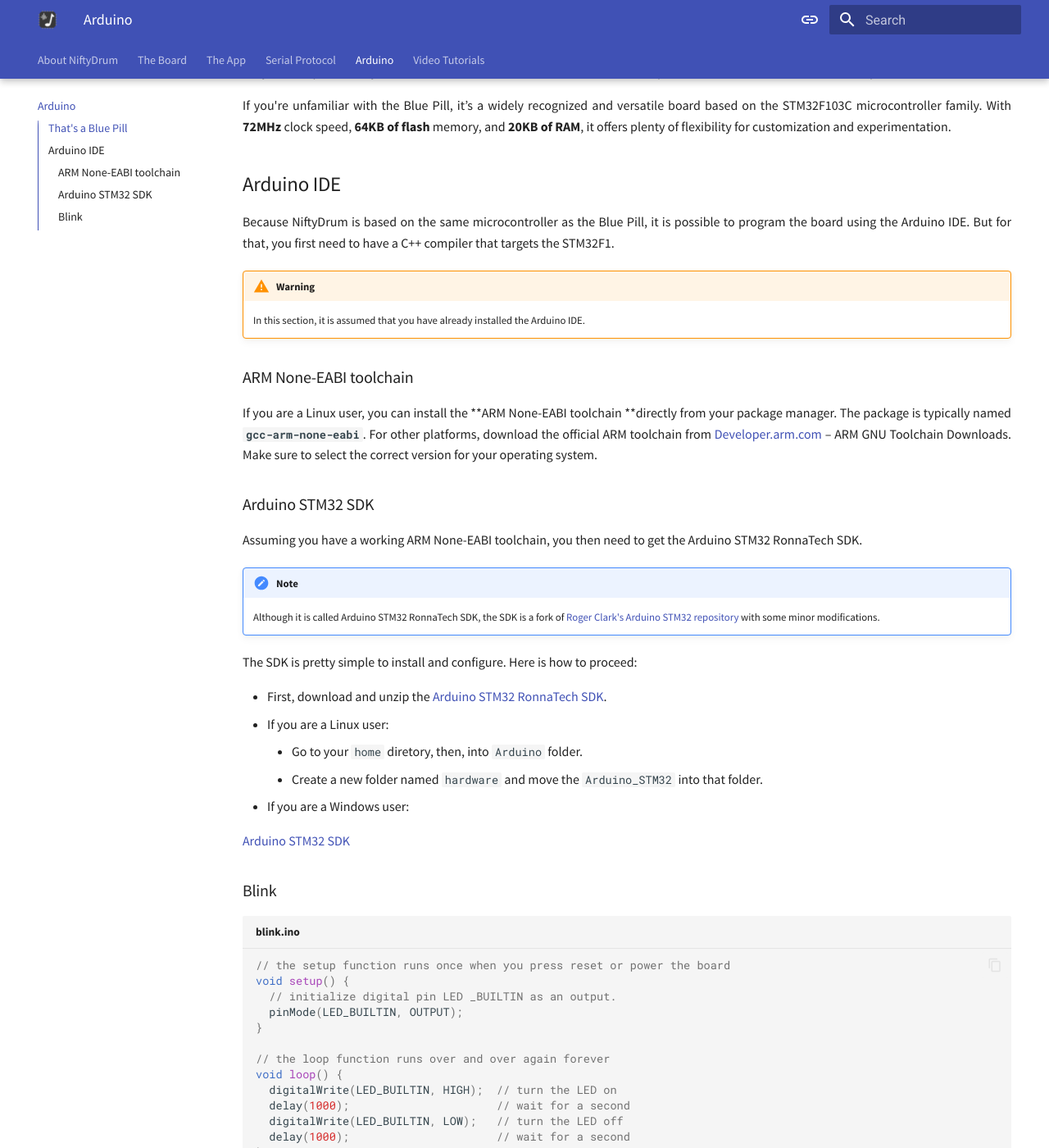
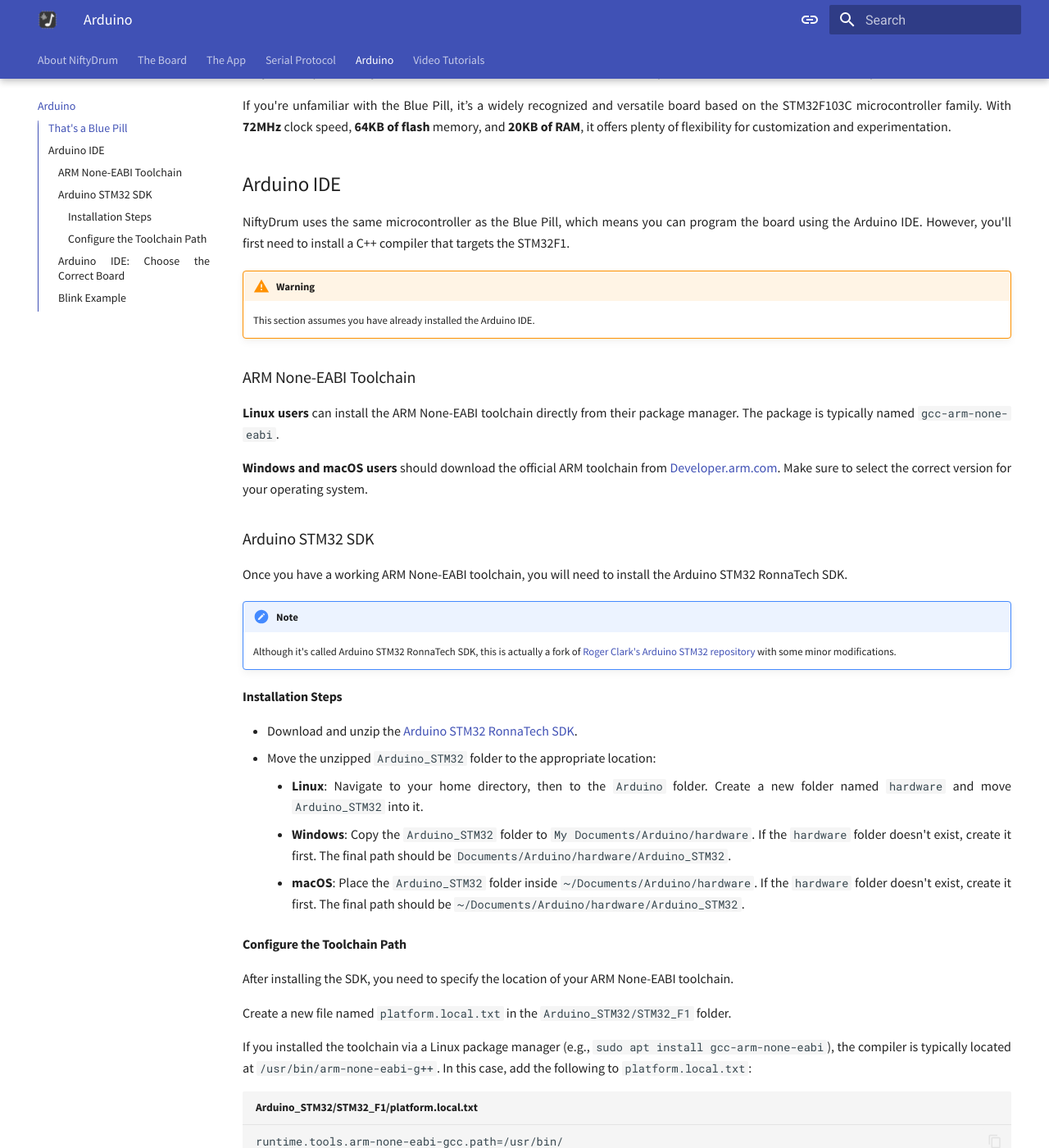
Before and after one commit to RonnaTechnologies/doc.niftydrum.com, an MkDocs documentation site: the page built from doc/4.arduino.md, in a window 1280 px wide and 1400 px high, scrolled down 204 px. Shown: the whole window at 82% size. Built offline with MkDocs 1.6.1 and Material for MkDocs 9.7.7, drawn with Linux system fonts in a browser that asks for light colours; some of the changed text lies outside the part shown.

Commit message:
add arduino IDE doc

````diff
--- a/doc/4.arduino.md
+++ b/doc/4.arduino.md
@@ -8,49 +8,64 @@
 
 ## Arduino IDE
 
-Because NiftyDrum is based on the same microcontroller as the Blue Pill, it is possible to program the board using the Arduino IDE.
-But for that, you first need to have a C++ compiler that targets the STM32F1.
+NiftyDrum uses the same microcontroller as the Blue Pill, which means you can program the board using the Arduino IDE. However, you'll first need to install a C++ compiler that targets the STM32F1.
 
 !!! warning
-    In this section, it is assumed that you have already installed the Arduino IDE.
+    This section assumes you have already installed the Arduino IDE.
 
-### ARM None-EABI toolchain
+### ARM None-EABI Toolchain
 
-If you are a Linux user, you can install the **ARM None-EABI toolchain **directly from your package manager. The package is typically named **`gcc-arm-none-eabi`**.
-For other platforms, download the official ARM toolchain from [Developer.arm.com](https://developer.arm.com/downloads/-/arm-gnu-toolchain-downloads){:target=_blank} – ARM GNU Toolchain Downloads. Make sure to select the correct version for your operating system.
+**Linux users** can install the ARM None-EABI toolchain directly from their package manager. The package is typically named `gcc-arm-none-eabi`.
+
+**Windows and macOS users** should download the official ARM toolchain from [Developer.arm.com](https://developer.arm.com/downloads/-/arm-gnu-toolchain-downloads){:target=_blank}. Make sure to select the correct version for your operating system.
 
 ### Arduino STM32 SDK
 
-Assuming you have a working ARM None-EABI toolchain, you then need to get the Arduino STM32 RonnaTech SDK.
+Once you have a working ARM None-EABI toolchain, you will need to install the Arduino STM32 RonnaTech SDK.
 
 !!! note
-    Although it is called Arduino STM32 RonnaTech SDK, the SDK is a fork of [Roger Clark's Arduino STM32 repository](https://github.com/rogerclarkmelbourne/Arduino_STM32){:target=_blank} with some minor modifications.
+    Although it's called Arduino STM32 RonnaTech SDK, this is actually a fork of [Roger Clark's Arduino STM32 repository](https://github.com/rogerclarkmelbourne/Arduino_STM32){:target=_blank} with some minor modifications.
 
-The SDK is pretty simple to install and configure.
-Here is how to proceed:
+#### Installation Steps
 
-- First, download and unzip the [Arduino STM32 RonnaTech SDK](https://ronnatech.com/sdm_downloads/arduino_stm32/){:target=_blank}.
-- If you are a Linux user:
-  - Go to your `home` diretory, then, into `Arduino` folder.
-  - Create a new folder named `hardware` and move the `Arduino_STM32` into that folder.
-- If you are a Windows user:
+- Download and unzip the [Arduino STM32 RonnaTech SDK](https://ronnatech.com/sdm_downloads/arduino_stm32/){:target=_blank}.
+- Move the unzipped `Arduino_STM32` folder to the appropriate location:
+  - **Linux**: Navigate to your home directory, then to the `Arduino` folder. Create a new folder named `hardware` and move `Arduino_STM32` into it.
+  - **Windows**: Copy the `Arduino_STM32` folder to `My Documents/Arduino/hardware`. If the `hardware` folder doesn't exist, create it first. The final path should be `Documents/Arduino/hardware/Arduino_STM32`.
+  - **macOS**: Place the `Arduino_STM32` folder inside `~/Documents/Arduino/hardware`. If the `hardware` folder doesn't exist, create it first. The final path should be `~/Documents/Arduino/hardware/Arduino_STM32`.
 
-[Arduino STM32 SDK](https://ronnatech.com/sdm_downloads/arduino_stm32/){:target=_blank}
+#### Configure the Toolchain Path
 
-### Blink
+After installing the SDK, you need to specify the location of your ARM None-EABI toolchain.
+
+Create a new file named `platform.local.txt` in the `Arduino_STM32/STM32_F1` folder.
+
+If you installed the toolchain via a Linux package manager (e.g., `sudo apt install gcc-arm-none-eabi`), the compiler is typically located at `/usr/bin/arm-none-eabi-g++`. In this case, add the following to `platform.local.txt`:
+
+```txt title="Arduino_STM32/STM32_F1/platform.local.txt"
+runtime.tools.arm-none-eabi-gcc.path=/usr/bin/
+```
+
+Adjust the path according to your actual installation location.
+
+### Arduino IDE: Choose the Correct Board
+
+### Blink Example
+
+Writing code for the NiftyDrum board is as straightforward as programming any Arduino. Here's a simple blink example:
 
 ```cpp title="blink.ino"
-// the setup function runs once when you press reset or power the board
+// The setup function runs once when you press reset or power the board
 void setup() {
-  // initialize digital pin LED _BUILTIN as an output.
+  // Initialize digital pin LED_BUILTIN as an output
   pinMode(LED_BUILTIN, OUTPUT);
 }
 
-// the loop function runs over and over again forever
+// The loop function runs repeatedly forever
 void loop() {
-  digitalWrite(LED_BUILTIN, HIGH);  // turn the LED on
-  delay(1000);                      // wait for a second
-  digitalWrite(LED_BUILTIN, LOW);   // turn the LED off
-  delay(1000);                      // wait for a second
+  digitalWrite(LED_BUILTIN, HIGH);  // Turn the LED on
+  delay(1000);                      // Wait for a second
+  digitalWrite(LED_BUILTIN, LOW);   // Turn the LED off
+  delay(1000);                      // Wait for a second
 }
 ```
````
